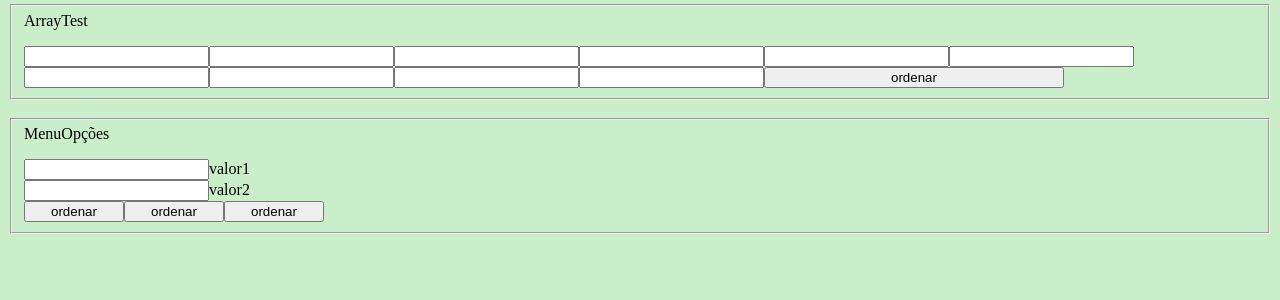
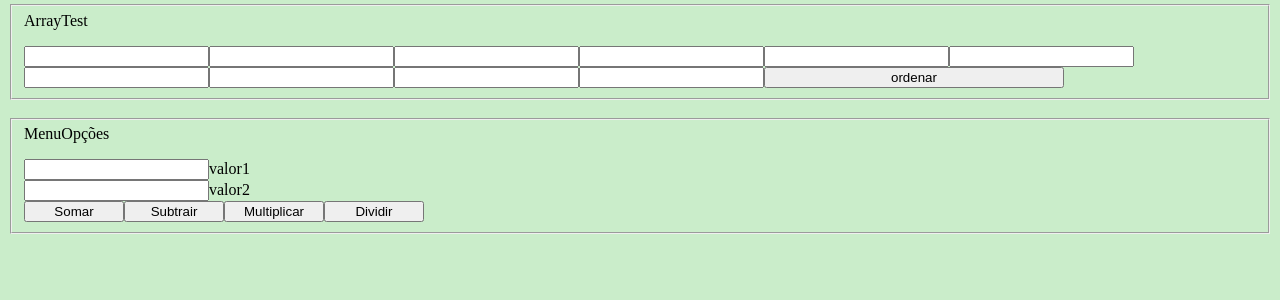
Before and after one commit to alexseycc/BillGates, a PHP site: page /09_03_18.php in a window 1280 px wide. Shown: the part 157-457 px from the top of the page. Run offline with PHP 8.4, Linux system fonts and the light colour scheme.

Commit message:
,Tue Mar 13 14:27:43 EDT 2018

```diff
--- a/09_03_18.php
+++ b/09_03_18.php
@@ -64,10 +64,21 @@
     function menu(){
       for(i=0;i<2;i++)
       document.write("<input type='text' id='menu"+i+"' onkeypress='javascript:if (event.keyCode==13) mt();' />valor"+(i+1)+"<br>");
-      for(i=0;i<3;i++)
-       document.write("<input type='button' value='ordenar' onclick='mt()' style='width:100px' />");
-
-
+      for(i=1;i<=4;i++){
+        switch(i){
+          case 1:
+       document.write("<input type='button' value='Somar' onclick='mt()' style='width:100px' />");
+      break;
+          case 2:
+       document.write("<input type='button' value='Subtrair' onclick='mt()' style='width:100px' />");
+      break;
+          case 3:
+       document.write("<input type='button' value='Multiplicar' onclick='mt()' style='width:100px' />");
+    break;
+          case 4:
+       document.write("<input type='button' value='Dividir' onclick='mt()' style='width:100px' />");
+    break;
+        }}
     }
   </script>
 
```
